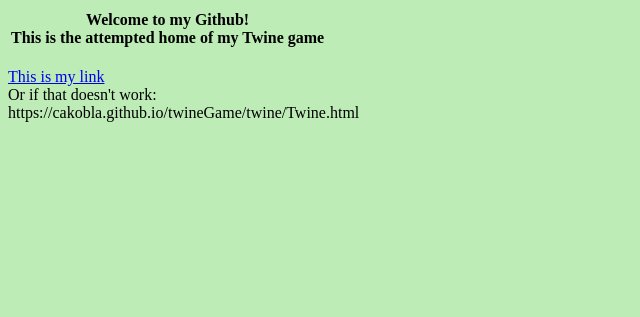
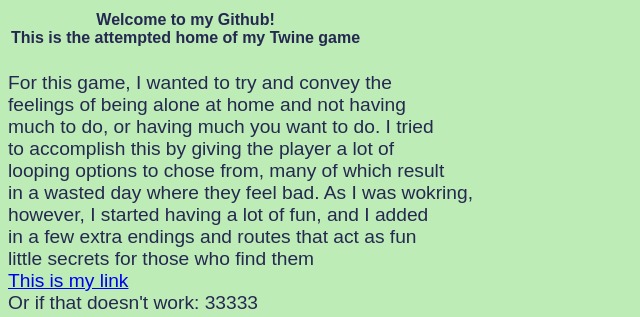
Before and after one commit to cakobla/twineGame, a plain HTML site: page index.html in a window 1280 px wide. Shown: the top 317 px of the page, without its empty margins (0-640 px from the left). Drawn offline with Linux system fonts and the light colour scheme.

Commit message:
Update index.html

```diff
--- a/index.html
+++ b/index.html
@@ -6,6 +6,10 @@
 
       body{
       background-color: #BDECB6;
+        color: #252850;
+font-family: 'PT Sans Caption', sans-serif;
+font-size: 1.2em;
+
       };
       table, th, td{
       border: 1px solid black;
@@ -31,12 +35,41 @@
     </table>
 
     <br>
+For this game, I wanted to try and convey the
+        <br>
+
+feelings of being alone at home and not having
+        <br>
+
+much to do, or having much you want to do. I tried
+        <br>
+
+to accomplish this by giving the player a lot of
+        <br>
+
+looping options to chose from, many of which result
+        <br>
+
+in a wasted day where they feel bad. As I was wokring,
+        <br>
+
+however, I started having a lot of fun, and I added
+        <br>
+
+in a few extra endings and routes that act as fun
+        <br>
+little secrets for those who find them
+
+    <br>
 
 <a href= ”https://cakobla.github.io/twineGame/twine/Twine.html”> This is my link </a>
         <br>
-Or if that doesn't work:
+Or if that doesn't work: 33333
             <br>
 https://cakobla.github.io/twineGame/twine/Twine.html
+    <br>
+    <img src="https://cakobla.github.io/twineGame/images/web.jpeg">
+
   </body>
 
 </html>
```
